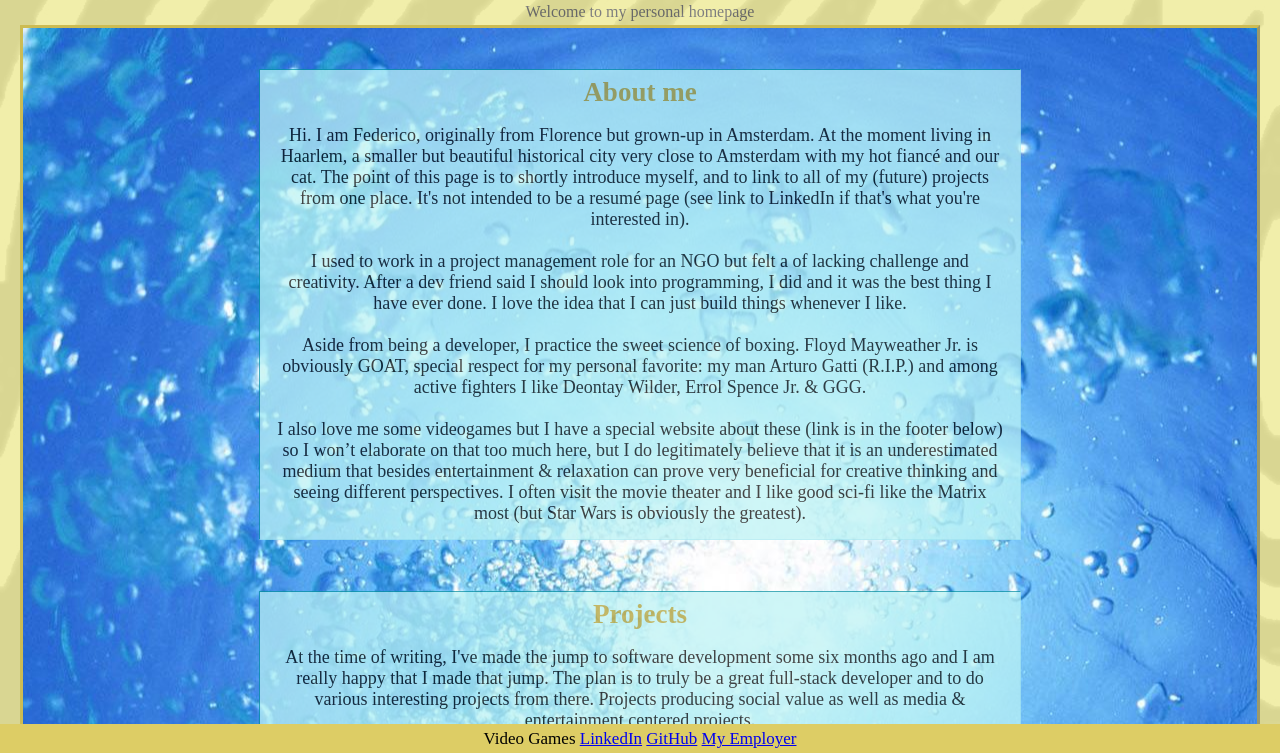
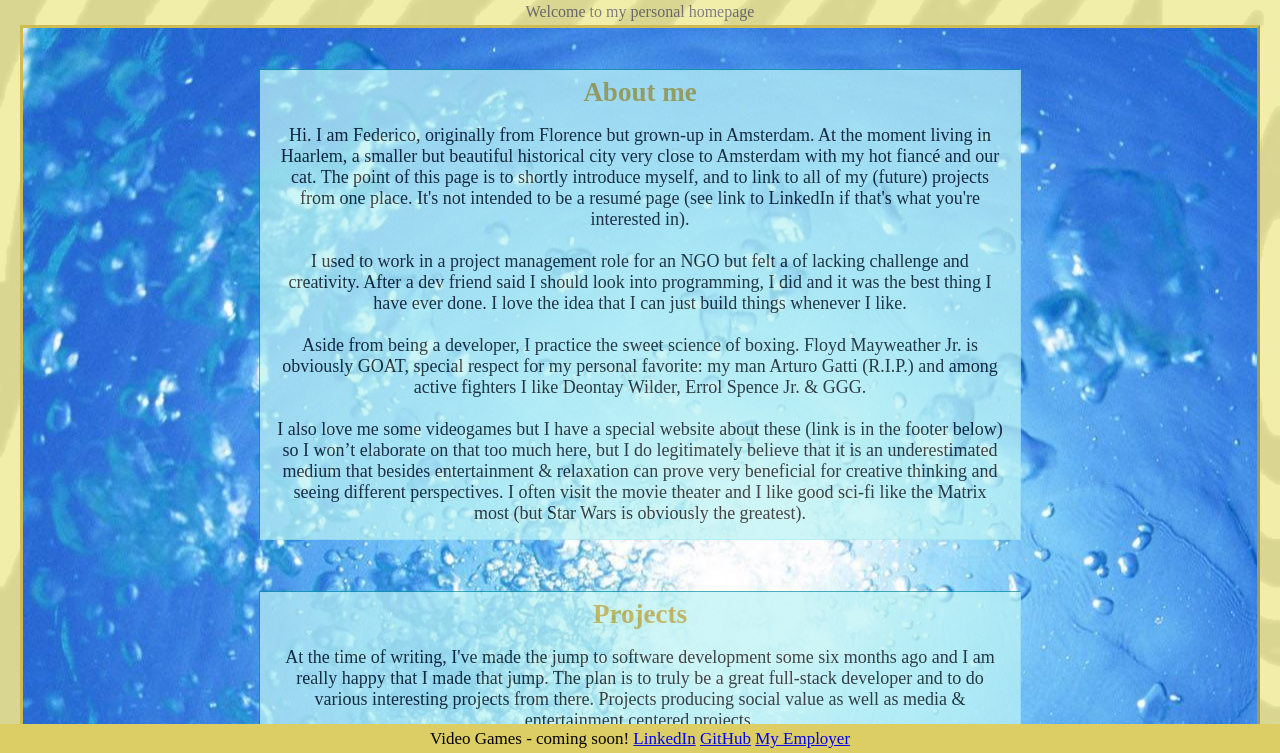
Before and after one commit to beccia/beccia.github.io, a plain HTML site: page index.html in a window 1280 px wide. Shown: the part 45-798 px from the top of the page. Drawn offline with Linux system fonts and the light colour scheme; a web font is replaced by a local one.

Commit message:
added cmmongsoon tovideo gams site

```diff
--- a/index.html
+++ b/index.html
@@ -41,7 +41,7 @@
         </div>
     <div class="footer">
         <footer>
-            Video Games
+            Video Games <span class="small">- coming soon!</span>
             <a href="https://www.linkedin.com/in/federicobeccia/">LinkedIn</a> <a href="https://github.com/beccia">GitHub</a> <a href="https://www.conclusion.nl/">My Employer</a>
         </footer>
     </div>
```
